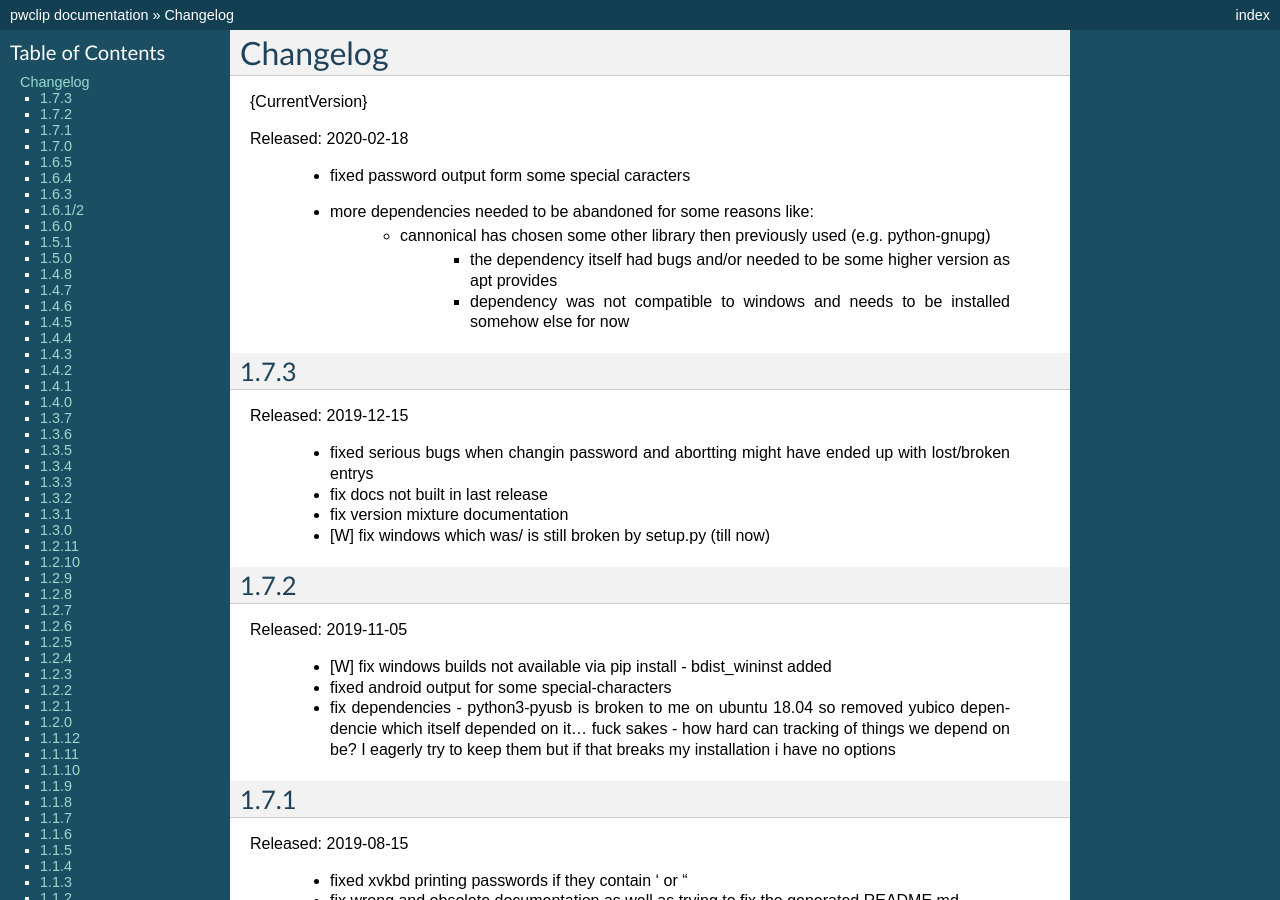
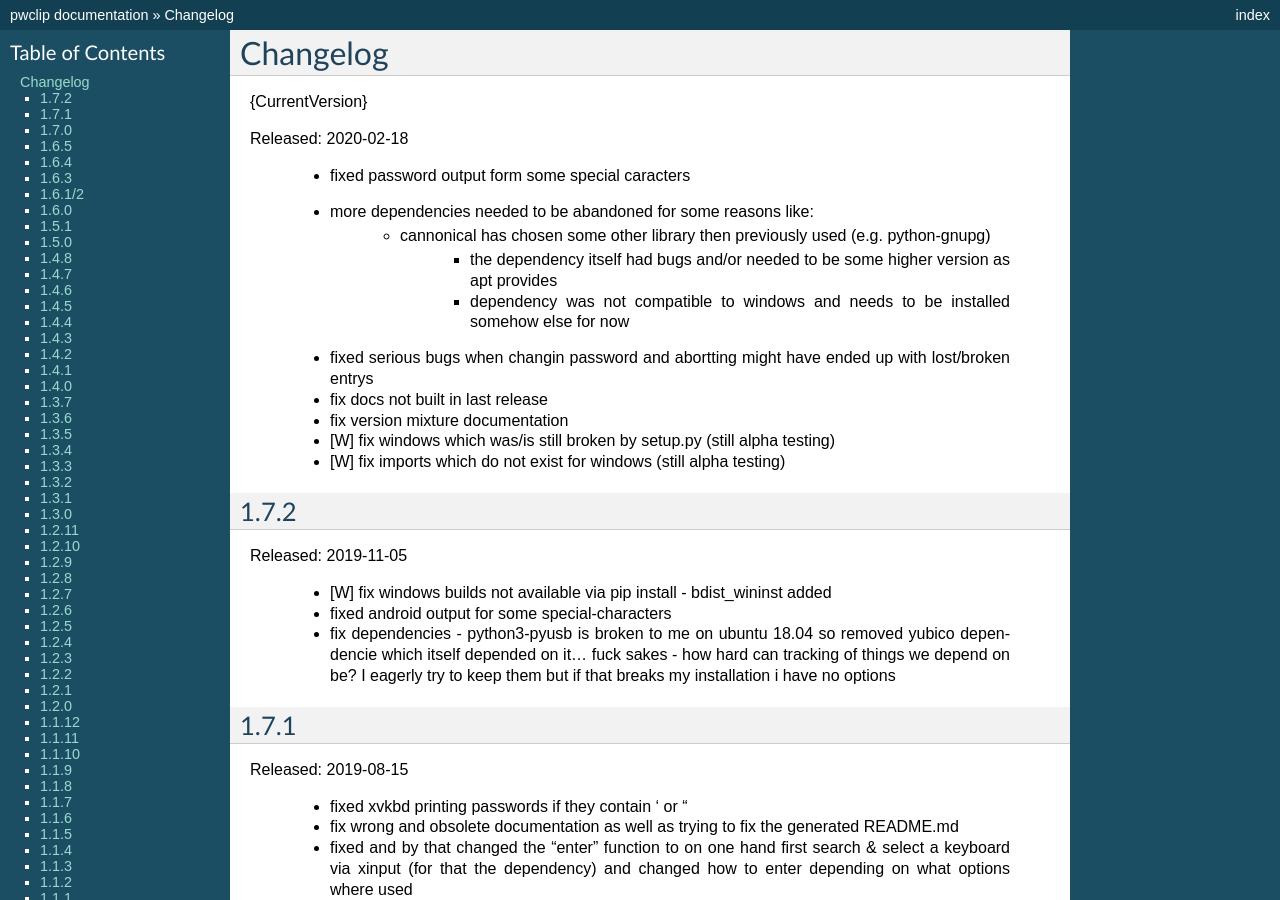
Before and after one commit to d0n/pwclip, a Sphinx documentation site: the page built from docs/changelog.rst, in a window 1280 px wide and 900 px high. Built offline with Sphinx 7.4.7, drawn with Linux system fonts in a browser that asks for light colours.

Commit message:
modified = ['docs/changelog.rst']

```diff
--- a/docs/changelog.rst
+++ b/docs/changelog.rst
@@ -13,12 +13,6 @@
 	 - the dependency itself had bugs and/or needed to be some higher version as apt provides
 	 - dependency was not compatible to windows and needs to be installed somehow else for now
 
-
-1.7.3
------
-
-Released: 2019-12-15
-
   * fixed serious bugs when changin password and abortting might have ended up with lost/broken
     entrys
 
@@ -26,7 +20,9 @@
 
   * fix version mixture documentation
 
-  * [W] fix windows which was/ is still broken by setup.py (till now)
+  * [W] fix windows which was/is still broken by setup.py (still alpha testing)
+
+  * [W] fix imports which do not exist for windows (still alpha testing)
 
 
 1.7.2
```
